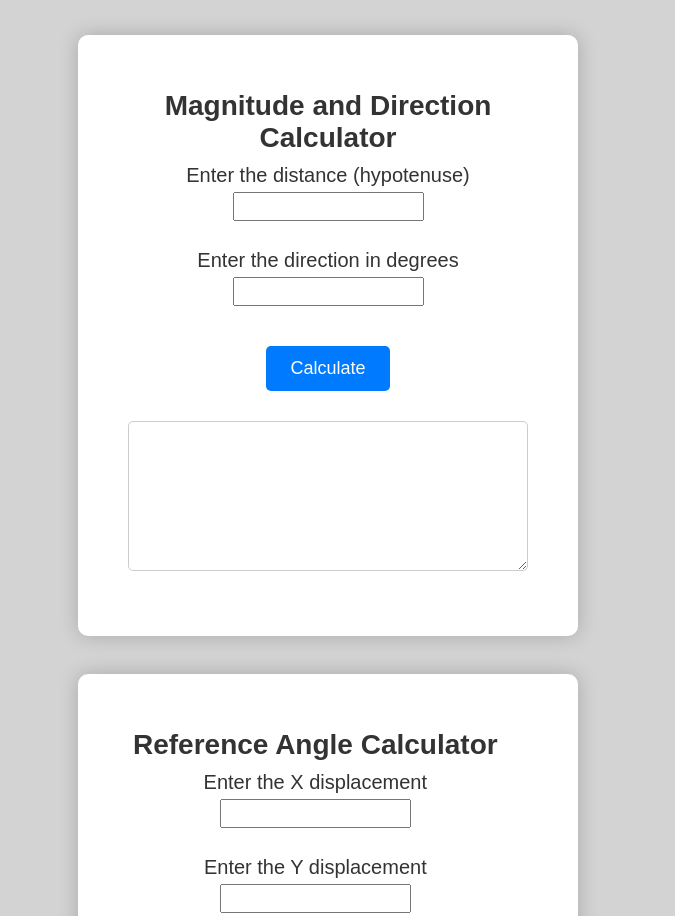
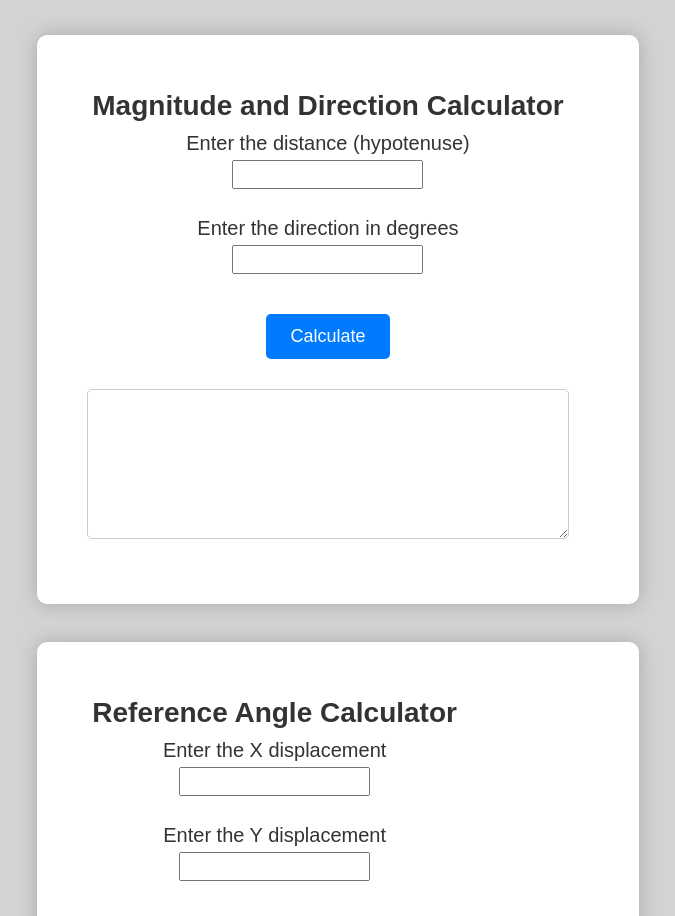
Before and after one commit to g2101/Physics-Calculator, a plain HTML site: page index.html in a window 1280 px wide. Shown: the top 916 px of the page, without its empty margins (312-987 px from the left). Drawn offline with Linux system fonts and the light colour scheme.

Commit message:
Oct 4, 2023, 4:05 PM

```diff
--- a/styles.css
+++ b/styles.css
@@ -36,8 +36,6 @@
     border-radius: 10px;
     box-shadow: 0 0 20px rgba(0, 0, 0, 0.2);
     width: 100%;
-    max-width: 500px;
-    padding: 20px;
     border: none;
     text-align: center;
     align-items: flex-start;
@@ -97,9 +95,7 @@
     background-color: #0056b3;
   }
 
-  .output {
-    flex: 1;
-  }
+
 
   .output textarea {
     width: 100%;
@@ -110,7 +106,6 @@
     border-radius: 5px;
     font-size: 20px;
     font-family: Arial, Helvetica, sans-serif;
-    padding: 5px;
   }
 
   .button-container {
```
